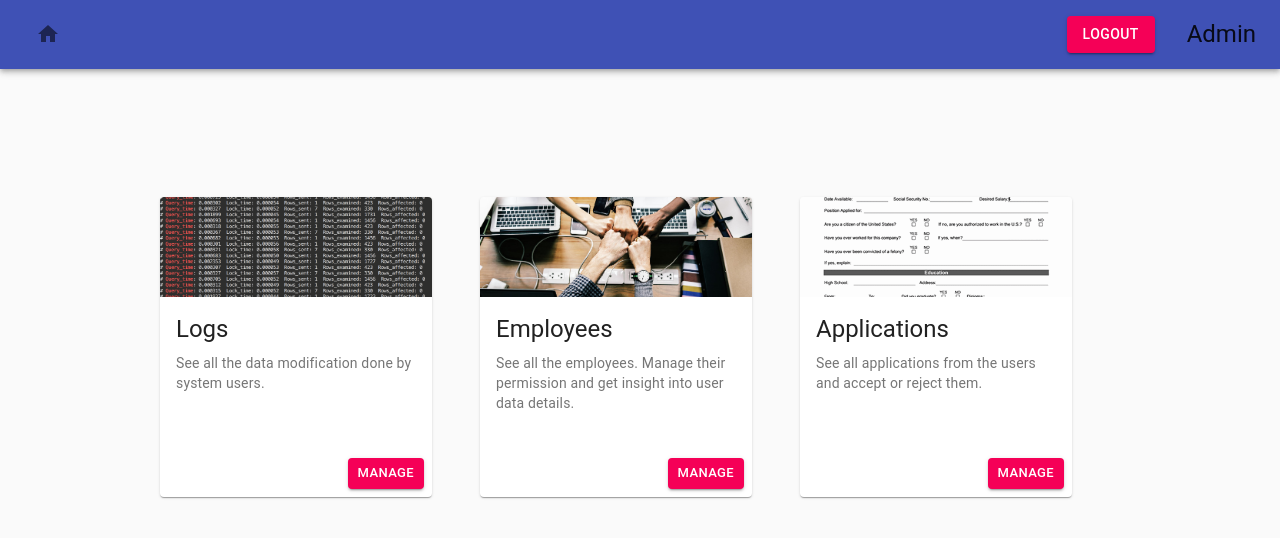
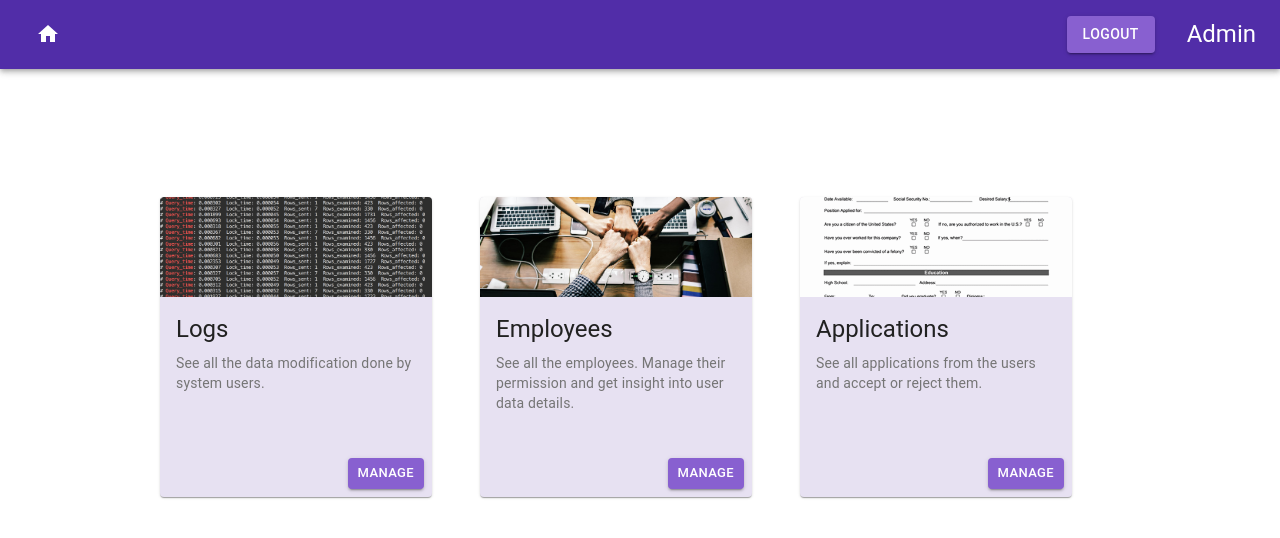
Before and after one commit to hardkov/human-resources-management, a React (Create React App) app in the folder react-app/: page / in a window 1280 px wide. Shown: the top 538 px of the page. Built offline with nearby package versions, Linux system fonts and the light colour scheme.

Commit message:
Added theming and set correct colors

```diff
--- a/react-app/src/App.tsx
+++ b/react-app/src/App.tsx
@@ -1,14 +1,17 @@
 import React from 'react';
-import { CssBaseline } from '@material-ui/core';
+import { CssBaseline, ThemeProvider, createMuiTheme } from '@material-ui/core';
 
 import Routes from './components/Routes';
+import defaultTheme from './theme/defaultTheme.json';
+
+const theme = createMuiTheme(defaultTheme);
 
 const App: React.FC = () => {
   return (
-    <>
+    <ThemeProvider theme={theme}>
       <CssBaseline />
       <Routes />
-    </>
+    </ThemeProvider>
   );
 };
 
--- a/react-app/src/components/Header.tsx
+++ b/react-app/src/components/Header.tsx
@@ -17,9 +17,13 @@ const useStyles = makeStyles((theme) => ({
 
   username: {
     marginLeft: theme.spacing(2),
+    color: theme.palette.primary.light,
   },
   button: {
     margin: theme.spacing(2),
+  },
+  iconButton: {
+    color: theme.palette.primary.light,
   },
 }));
 
@@ -31,7 +35,7 @@ const Header: React.FC = () => {
     <div className={classes.root}>
       <AppBar position="static">
         <Toolbar>
-          <IconButton component={RouterLink} to="/">
+          <IconButton className={classes.iconButton} component={RouterLink} to="/">
             <HomeIcon />
           </IconButton>
           <div className={classes.buttonContainer}>
@@ -41,7 +45,7 @@ const Header: React.FC = () => {
               </Button>
             ))}
           </div>
-          <Typography className={classes.username} color="textPrimary" variant="h5">
+          <Typography className={classes.username} variant="h5">
             Admin
           </Typography>
         </Toolbar>
--- /dev/null
+++ b/react-app/src/theme/defaultTheme.json
@@ -0,0 +1,19 @@
+{
+  "palette": {
+    "primary": {
+      "main": "#512DA8",
+      "light": "#FFFFFF"
+    },
+    "secondary": {
+      "main": "#8860D0"
+    },
+    "background": {
+      "default": "#FFFFFF",
+      "paper": "#e7e1f2"
+    },
+    "text": {
+      "primary": "#212121",
+      "secondary": "#757575"
+    }
+  }
+}
```
